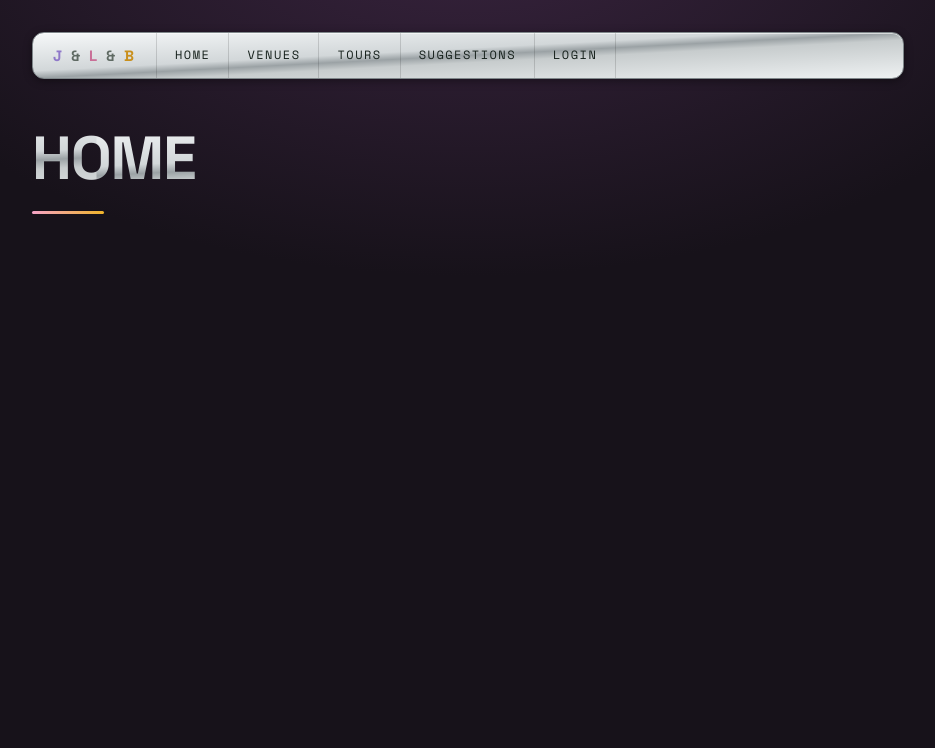
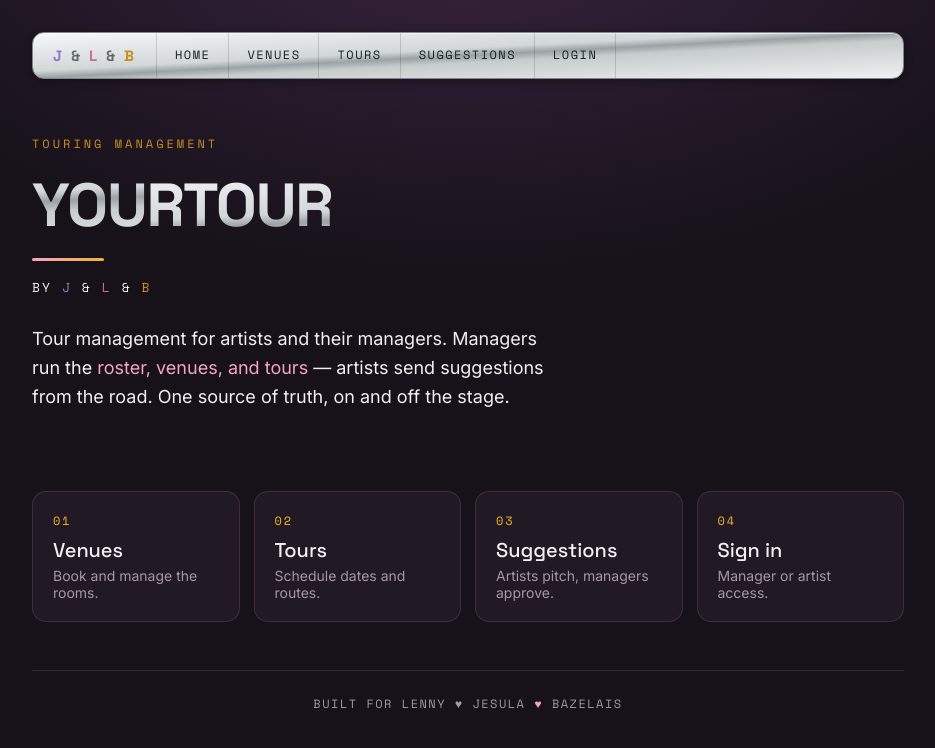
Before and after one commit to BlackPantherJazz/NoCapStone, a React app in the folder frontend/: page / in a window 1280 px wide. Shown: the top 748 px of the page, without its empty margins (172-1107 px from the left). Built offline with nearby package versions, Linux system fonts and the light colour scheme; the HTML template or start-up script is replaced by a standard one.

Commit message:
Build YourTour home page with landing screen and dedication

```diff
--- a/frontend/src/index.css
+++ b/frontend/src/index.css
@@ -202,3 +202,70 @@ li button { margin-left: 8px; }
 .brand .l   { color: var(--pink-dim); }
 .brand .b   { color: var(--amber-dim); }
 .brand .amp { color: #5f6a63; }
+
+/* HOME — landing screen */
+.hero { padding: 1rem 0 2.5rem; }
+.hero .kicker { margin-bottom: 14px; }
+.hero h1 { margin-bottom: 0; }
+.hero .byline {
+  font-family: 'Space Mono', monospace;
+  font-size: 13px;
+  letter-spacing: 2px;
+  text-transform: uppercase;
+  margin: 16px 0 0;
+}
+.hero .byline .j { color: var(--lav-dim); }
+.hero .byline .l { color: var(--pink-dim); }
+.hero .byline .b { color: var(--amber-dim); }
+.hero .lede {
+  font-size: 18px;
+  line-height: 1.6;
+  color: var(--ink);
+  max-width: 46ch;
+  margin: 1.75rem 0 0;
+}
+.hero .lede em { color: var(--pink); font-style: normal; }
+
+.entry-grid {
+  display: grid;
+  grid-template-columns: repeat(auto-fit, minmax(200px, 1fr));
+  gap: 14px;
+  margin: 2.5rem 0;
+}
+.entry {
+  display: block;
+  text-decoration: none;
+  background: var(--base-2);
+  border: 1px solid var(--line);
+  border-radius: 14px;
+  padding: 20px;
+  transition: border-color 0.15s, transform 0.12s;
+}
+.entry:hover { border-color: var(--pink); transform: translateY(-2px); }
+.entry .num {
+  font-family: 'Space Mono', monospace;
+  font-size: 12px;
+  letter-spacing: 2px;
+  color: var(--amber);
+}
+.entry .name {
+  font-family: 'Space Grotesk', sans-serif;
+  font-size: 20px;
+  font-weight: 500;
+  color: var(--ink);
+  margin: 8px 0 4px;
+}
+.entry .desc { font-size: 14px; color: var(--muted); margin: 0; }
+
+.dedication {
+  margin-top: 3rem;
+  padding-top: 1.5rem;
+  border-top: 1px solid var(--line);
+  font-family: 'Space Mono', monospace;
+  font-size: 12px;
+  letter-spacing: 1.5px;
+  text-transform: uppercase;
+  color: var(--muted);
+  text-align: center;
+}
+.dedication .heart { color: var(--pink); }
--- a/frontend/src/pages/Home.jsx
+++ b/frontend/src/pages/Home.jsx
@@ -1,5 +1,51 @@
+import { Link } from "react-router-dom";
+
 function Home() {
-  <p className="kicker">Roster // Home</p>
-  return <h1>Home</h1>;
+  return (
+    <div>
+      <div className="hero">
+        <p className="kicker">Touring management</p>
+        <h1>YourTour</h1>
+        <p className="byline">
+          by <span className="j">J</span> &amp; <span className="l">L</span>{" "}
+          &amp; <span className="b">B</span>
+        </p>
+        <p className="lede">
+          Tour management for artists and their managers. Managers run the{" "}
+          <em>roster, venues, and tours</em> — artists send suggestions from the
+          road. One source of truth, on and off the stage.
+        </p>
+      </div>
+
+      <div className="entry-grid">
+        <Link to="/venues" className="entry">
+          <div className="num">01</div>
+          <div className="name">Venues</div>
+          <p className="desc">Book and manage the rooms.</p>
+        </Link>
+        <Link to="/tours" className="entry">
+          <div className="num">02</div>
+          <div className="name">Tours</div>
+          <p className="desc">Schedule dates and routes.</p>
+        </Link>
+        <Link to="/suggestions" className="entry">
+          <div className="num">03</div>
+          <div className="name">Suggestions</div>
+          <p className="desc">Artists pitch, managers approve.</p>
+        </Link>
+        <Link to="/login" className="entry">
+          <div className="num">04</div>
+          <div className="name">Sign in</div>
+          <p className="desc">Manager or artist access.</p>
+        </Link>
+      </div>
+
+      <p className="dedication">
+        Built for Lenny &hearts; Jesula <span className="heart">&hearts;</span>{" "}
+        Bazelais
+      </p>
+    </div>
+  );
 }
+
 export default Home;
```
